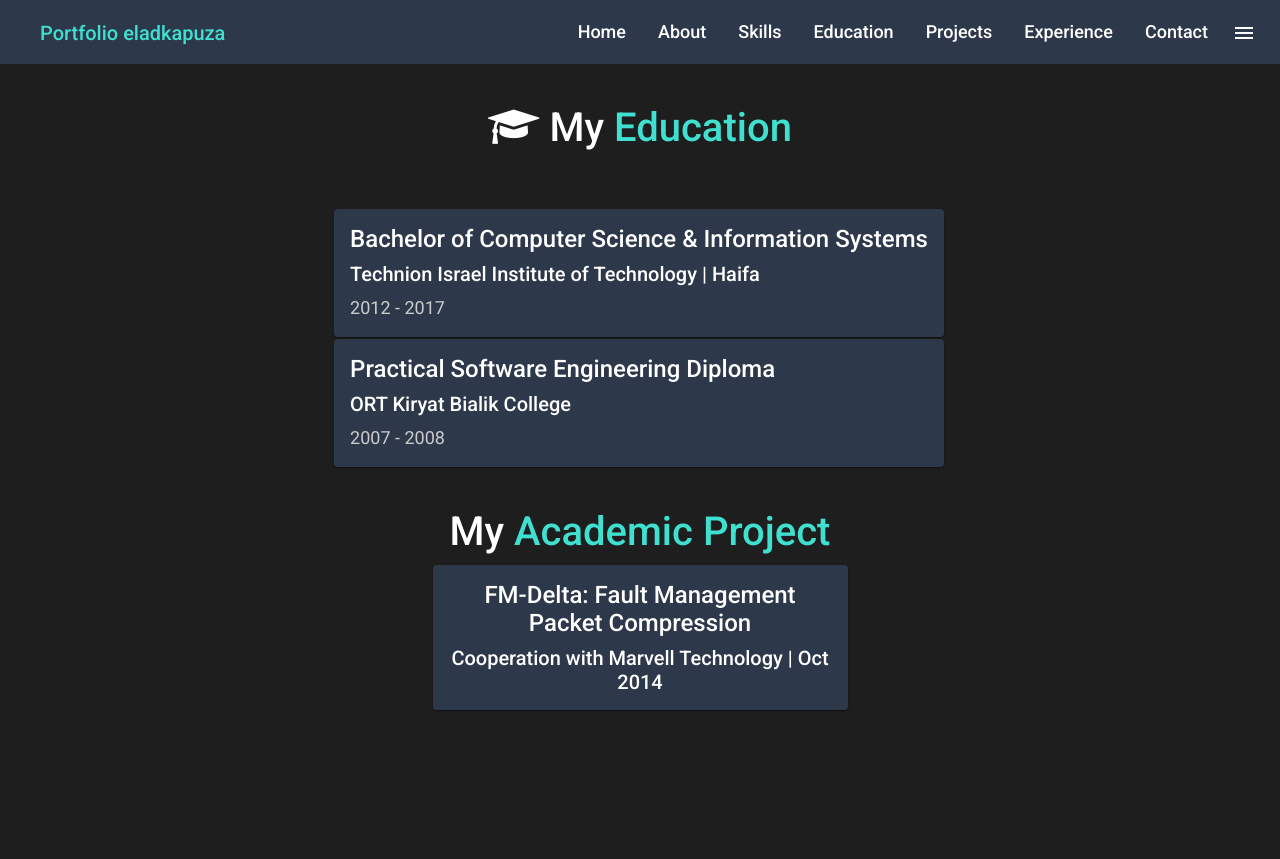
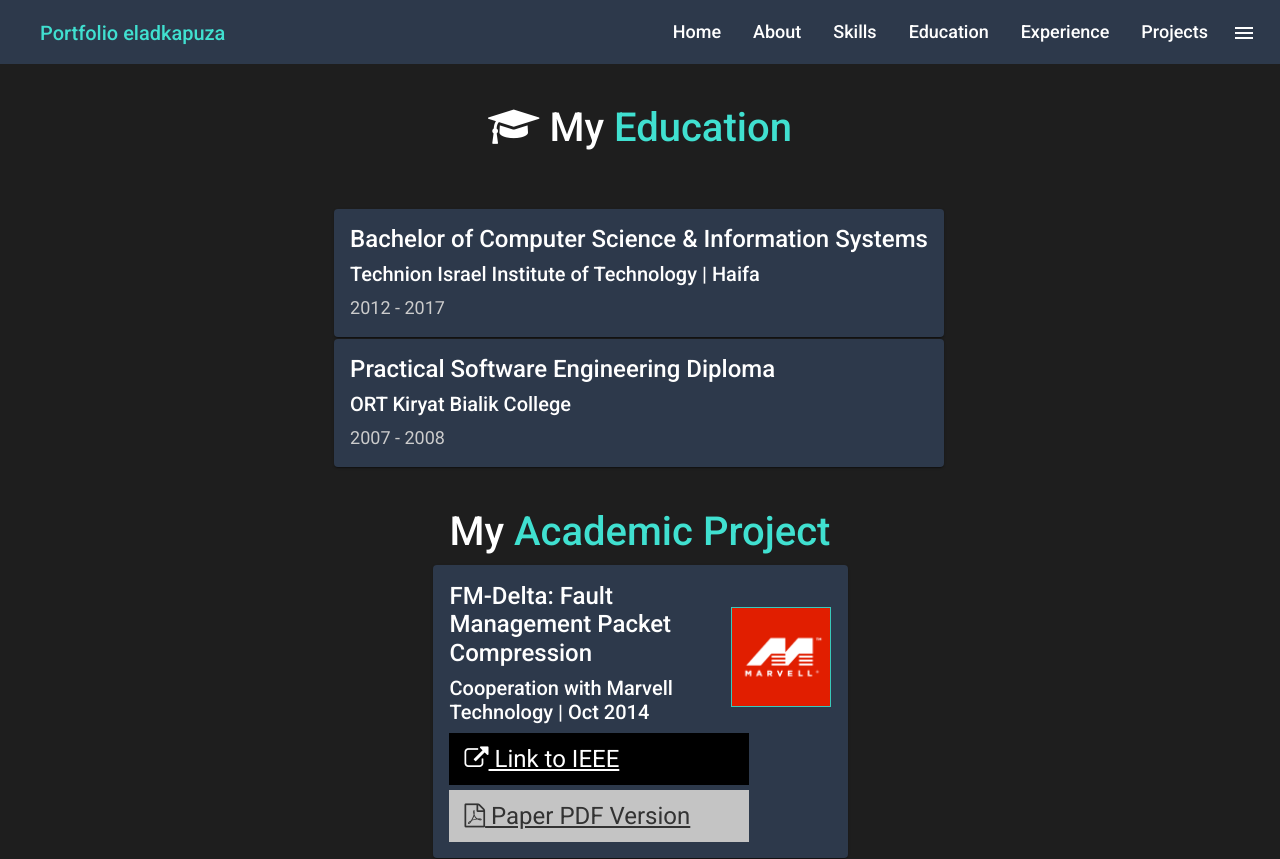
Before and after one commit to eladkap/portfolio, an Angular app: page /education in a window 1280 px wide. Before the commit the page ends 800 px from the top, so only its background shows below. Built offline with nearby package versions, Linux system fonts and the light colour scheme.

Commit message:
added academic project in Education page

```diff
--- a/src/app/components/education/education.component.css
+++ b/src/app/components/education/education.component.css
@@ -5,3 +5,38 @@ h1, h2, h3, h4, h5, h6 {
 mat-card {
     background-color: var(--card-backcolor);
 }
+
+.company-image {
+    margin: auto;
+    border: #39c9bb 1px solid;
+    height: 100px;
+    width: 100px;
+}
+
+.btn,
+.btn-dark,
+.btn-light {
+  display: block;
+  padding: 0.5rem 1rem;
+  border: 0;
+  margin-bottom: 0.3rem;
+  max-width: 300px;
+  font-size: x-large;
+}
+
+.btn:hover,
+.btn-dark:hover,
+.btn-light:hover {
+  background: #39c9bb;
+  color: black;
+}
+
+.btn-dark {
+  background: black;
+  color: white;
+}
+
+.btn-light {
+  background: #c4c4c4;
+  color: #333;
+}
--- a/src/app/components/education/education.component.html
+++ b/src/app/components/education/education.component.html
@@ -70,13 +70,32 @@
         <td>
             <mat-card style="margin-left: auto; margin-right: auto; width: 50%;">
 
-                <h4 style="text-align: center">
-                    FM-Delta: Fault Management Packet Compression
-                </h4>
 
-                <h5 style="text-align: center">
-                    Cooperation with Marvell Technology | Oct 2014
-                </h5>
+
+                <table>
+                    <tr>
+                        <td>
+                            <h4 style="text-align: left">
+                                FM-Delta: Fault Management Packet Compression
+                            </h4>
+                            <h5 style="text-align: left">
+                                Cooperation with Marvell Technology | Oct 2014
+                            </h5>
+                        </td>
+                        <td>
+                            <img class="company-image" src="./../../../assets/images/companies/marvell_logo.png" />
+                        </td>
+                    </tr>
+                </table>
+
+                <a href="https://ieeexplore.ieee.org/document/7987338" class="btn-dark" target="_blank">
+                    <i class="fa fa-external-link"></i>
+                    Link to IEEE
+                </a>
+
+                <a href="https://ycassuto.net.technion.ac.il/files/2018/05/4-2.pdf" class="btn-light" target="_blank">
+                    <i class="fa fa-file-pdf-o"></i> Paper PDF Version
+                </a>
 
                 <!-- <p style="font-size: 18px; color: var(--text-color);">
                     In this project we implemented a few packet compression/decompression algorithms for network devices. We compared the algorithms in terms of performance and compression ratio. The project included researching and analyzing well-known compression algorithms. We implemented a simple hardware-friendly delta encoding algorithm with of compression ratio of ~2.6. Working tools: Linux Ubuntu, VMWARE, C, Bash for scripting, Matlab for analyzing results and presenting graphs.
--- a/src/app/components/menubar/menubar.component.html
+++ b/src/app/components/menubar/menubar.component.html
@@ -7,9 +7,8 @@
     <a mat-button class="topnav-link" routerLink="about">About</a>
     <a mat-button class="topnav-link" routerLink="skills">Skills</a>
     <a mat-button class="topnav-link" routerLink="education">Education</a>
+    <a mat-button class="topnav-link" routerLink="experience">Experience</a>
     <a mat-button class="topnav-link" routerLink="projects">Projects</a>
-    <a mat-button class="topnav-link" routerLink="experience">Experience</a>
-    <a mat-button class="topnav-link" routerLink="contact">Contact</a>
 
 
     <button style="color: var(--topnav-forecolor)" (click)="toggleMenu()" mat-icon-button>
--- a/src/app/components/projects/projects.component.html
+++ b/src/app/components/projects/projects.component.html
@@ -37,7 +37,7 @@
             </td>
 
             <td>
-                <h3>Mines Sweeper</h3>
+                <h3>Pacman</h3>
                 <a href="https://eladkap.github.io/pacman" target="_blank">
                     <img src="./../../../assets/images/projects/pacman_bg.png" width="300px">
                 </a>
--- a/src/app/components/skills/skills.component.html
+++ b/src/app/components/skills/skills.component.html
@@ -18,8 +18,8 @@
             </td>
 
             <td>
-                <img src="./../../../assets/images/technical-skills/java.png" width="20%">
-                <h4>Java</h4>
+                <img src="./../../../assets/images/technical-skills/java-spring.png" width="20%">
+                <h4>Java Spring</h4>
             </td>
 
             <td>
```
Also changed, not shown: src/assets/images/technical-skills/java-spring.png (added).
